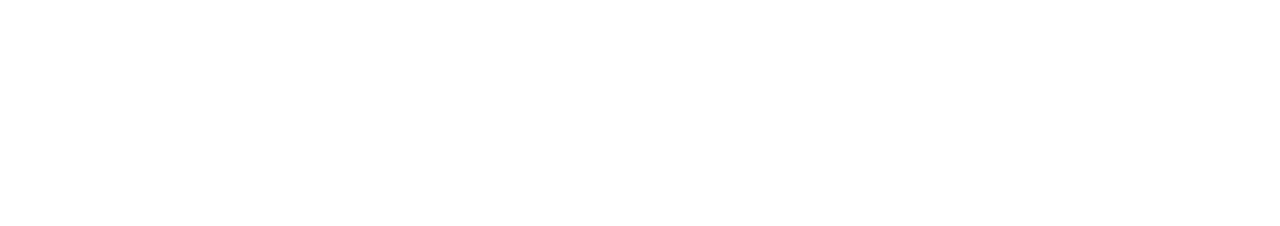
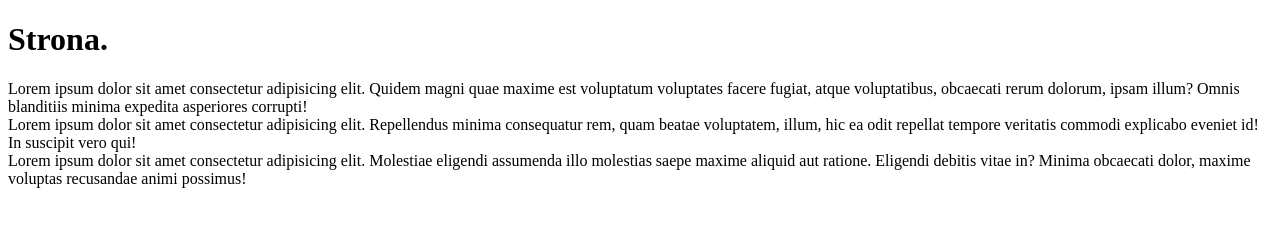
Before and after one commit to Kepinski-ei19/nowy_rok_2022-3, a plain HTML site: page index.html in a window 1280 px wide. Drawn offline with Linux system fonts and the light colour scheme.

Commit message:
add few articles

```diff
--- a/index.html
+++ b/index.html
@@ -1,10 +1,30 @@
 <!DOCTYPE html>
-<html>
-    <head>
-        <meta charset="utf-8">
-        <title>Stronka na rozpoczęcie roku, I guess</title>
-    </head>
-    <body>
-
-    </body>
+<html lang="pl">
+  <head>
+    <meta charset="utf-8" />
+    <title>Stronka na rozpoczęcie roku, I guess</title>
+  </head>
+  <body>
+    <header><h1>Strona.</h1></header>
+    <main>
+      <article>
+        Lorem ipsum dolor sit amet consectetur adipisicing elit. Quidem magni
+        quae maxime est voluptatum voluptates facere fugiat, atque voluptatibus,
+        obcaecati rerum dolorum, ipsam illum? Omnis blanditiis minima expedita
+        asperiores corrupti!
+      </article>
+      <article>
+        Lorem ipsum dolor sit amet consectetur adipisicing elit. Repellendus
+        minima consequatur rem, quam beatae voluptatem, illum, hic ea odit
+        repellat tempore veritatis commodi explicabo eveniet id! In suscipit
+        vero qui!
+      </article>
+      <article>
+        Lorem ipsum dolor sit amet consectetur adipisicing elit. Molestiae
+        eligendi assumenda illo molestias saepe maxime aliquid aut ratione.
+        Eligendi debitis vitae in? Minima obcaecati dolor, maxime voluptas
+        recusandae animi possimus!
+      </article>
+    </main>
+  </body>
 </html>
```
